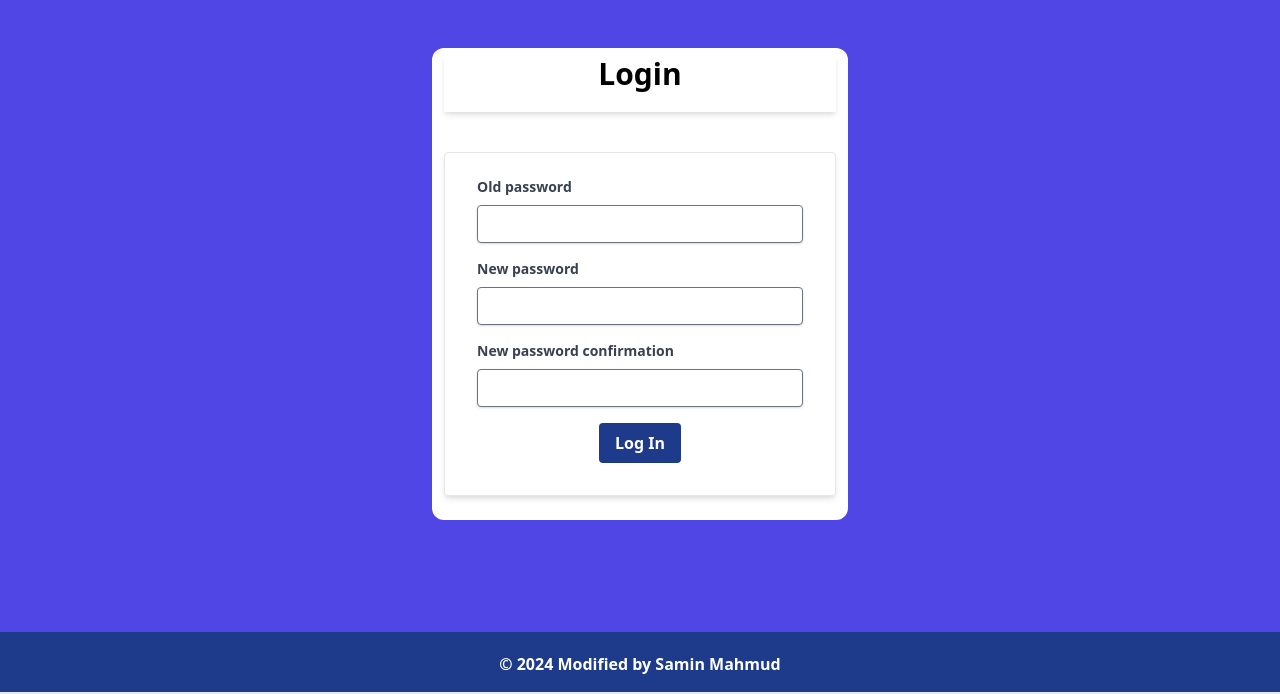
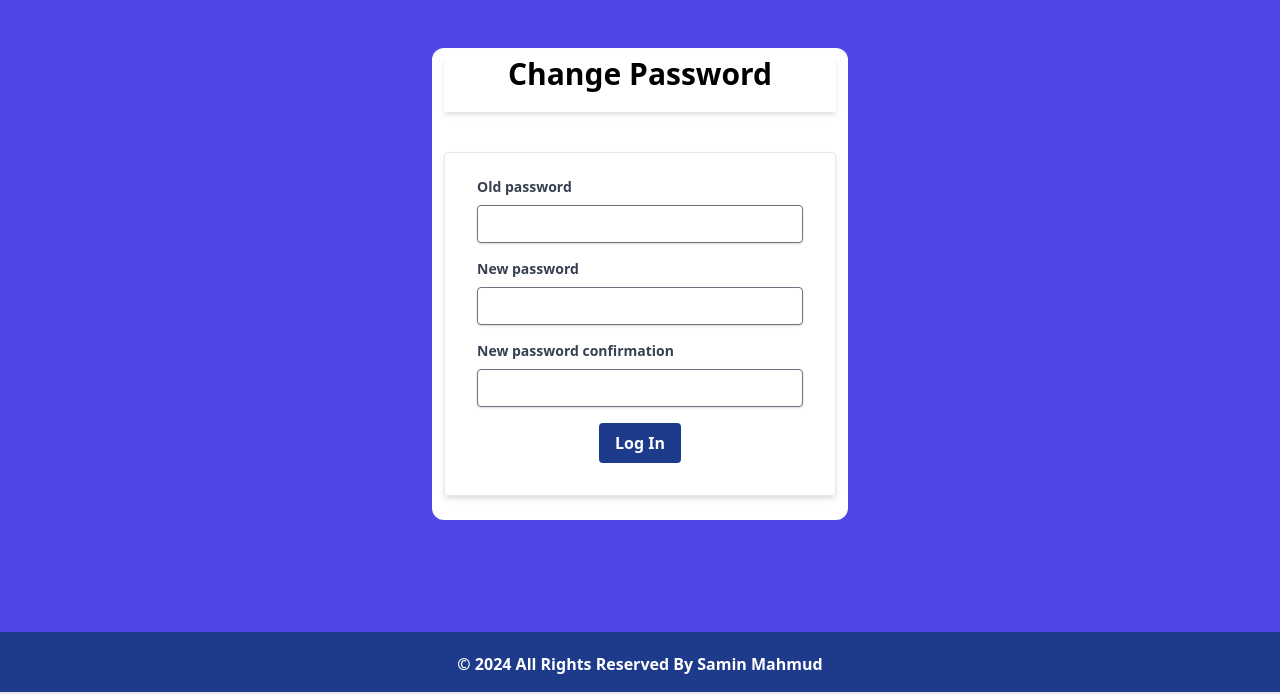
Before and after one commit to saminmahmud/MamarBank, a Django app: page /accounts/pass_change/ in a window 1280 px wide. Shown: the part 106-800 px from the top of the page. Run offline with Django 4.2, Linux system fonts and the light colour scheme; a user stored in the database is signed in; data comes from the database, SQL or seed files in the repository; some libraries are stand-ins or nearby versions.

Commit message:
Change password form edit

```diff
--- a/accounts/templates/accounts/pass_change.html
+++ b/accounts/templates/accounts/pass_change.html
@@ -7,7 +7,7 @@
 <div class="grid grid-cols-3 gap-4">
     <div></div>
     <div class="py-2 px-3 rounded-xl bg-white mt-12">
-        <h1 class="font-bold text-3xl text-center pb-5 shadow-md">Login</h1>
+        <h1 class="font-bold text-3xl text-center pb-5 shadow-md">Change Password</h1>
         <div class="w-full mt-10">
             <form method="post" class="shadow-md border border-gray-200 rounded px-8 pt-6 pb-8 mb-4">
                 {% csrf_token %} {% for hidden_field in form.hidden_fields %} {{ hidden_field.errors }} {{ hidden_field }} {% endfor %}
--- a/core/templates/footer.html
+++ b/core/templates/footer.html
@@ -3,7 +3,7 @@
         <div class="mt-5 flex flex-col items-center">
             <div class="sm:w-2/3 text-center py-0 pb-2">
                 <p class="text-md text-white font-bold mb-2">
-                    © {% now "Y" %} Modified by Samin Mahmud
+                    © {% now "Y" %} All Rights Reserved By Samin Mahmud
                 </p>
             </div>
         </div>
```
